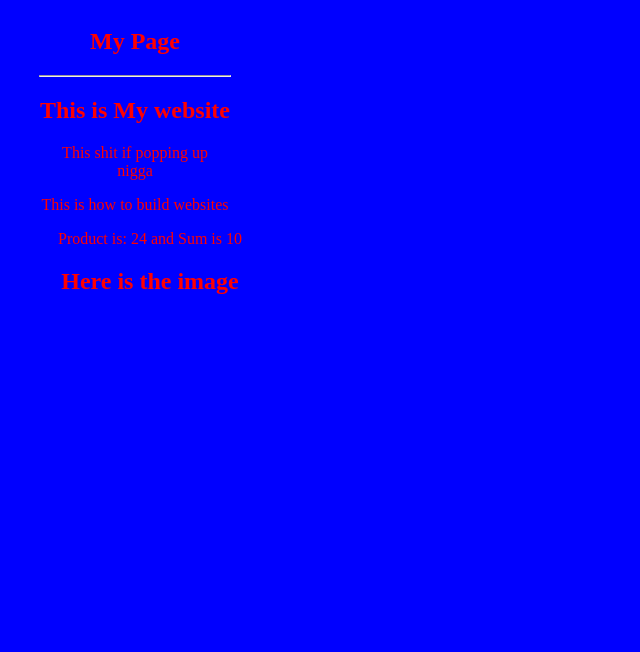
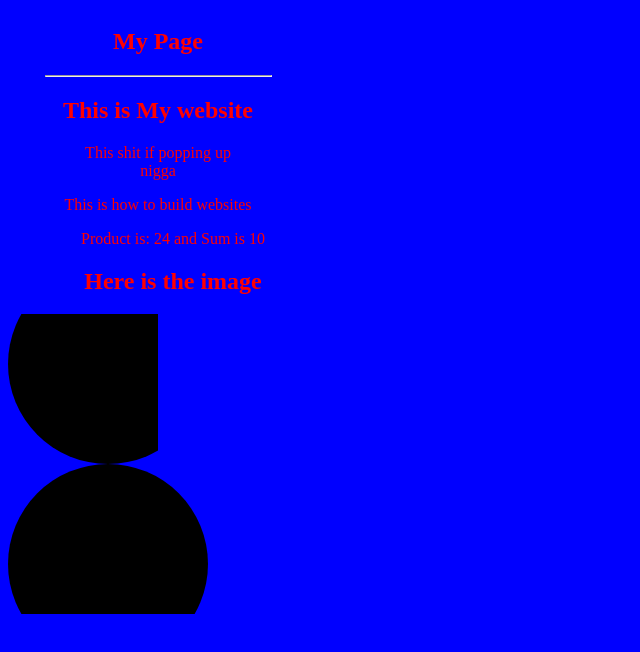
Before and after one commit to mosszion/practice, a plain HTML site: page index.html in a window 1280 px wide. Shown: the whole page, without its empty margins (0-640 px from the left). Drawn offline with Linux system fonts and the light colour scheme.

Commit message:
made changes

```diff
--- a/index.html
+++ b/index.html
@@ -24,8 +24,23 @@
    </section>
    <section class="nav"></section>
    <section class="About"></section>
-   <section class="skills"></section>
-   <section class="section"></section>
+   <section class="circle">
+      <div>
+          <svg>
+            <circle cx="100" cy="100" r="100"></circle>
+
+          </svg>
+
+      </div>
+   </section>
+   <section class="section">
+           <svg>
+            <circle cx="100" cy="100" r="100"></circle>
+
+          </svg>
+
+
+   </section>
    <section class="contact"></section>
  </body>
  <script>
--- a/style.css
+++ b/style.css
@@ -31,3 +31,42 @@ background-color: yellow;
 
   padding: 0px 20px 0px 50px;
 }
+.circle {
+  width:150px;
+  height:150px;
+}
+.circle svg {
+position:relative;
+width:150px;
+height:150px;
+transform: rotate(270deg);
+
+
+
+
+
+
+
+
+
+
+
+
+
+
+
+
+
+
+
+
+
+
+
+
+
+
+
+
+
+}
```
